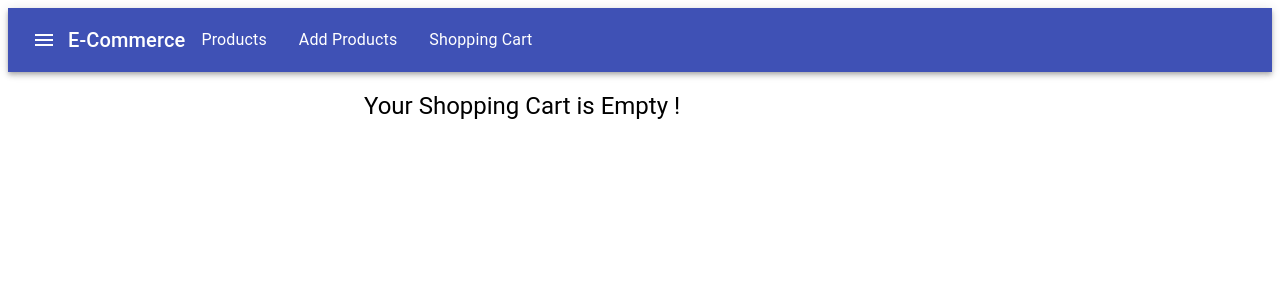
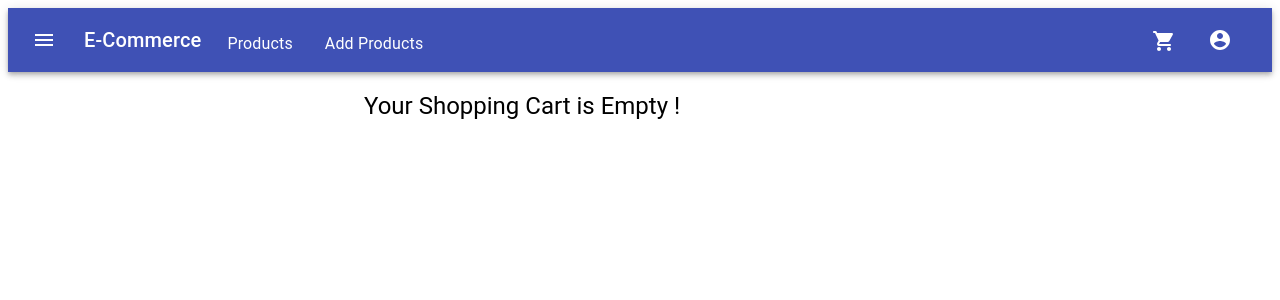
Before and after one commit to oursky/presentation-microservices-kotlin, a React (Create React App) app in the folder frontend/: page /cart in a window 1280 px wide. Shown: the top 300 px of the page. Built offline with nearby package versions, Linux system fonts and the light colour scheme; no server answers.

Commit message:
Update navbar

```diff
--- a/frontend/src/Components/Navbar.tsx
+++ b/frontend/src/Components/Navbar.tsx
@@ -1,41 +1,147 @@
 import React from 'react';
-import AppBar from '@material-ui/core/AppBar';
-import Toolbar from '@material-ui/core/Toolbar';
-import Typography from '@material-ui/core/Typography';
-import IconButton from '@material-ui/core/IconButton';
-import MenuIcon from '@material-ui/icons/Menu';
-import MenuItem from '@material-ui/core/MenuItem';
+import {
+    AppBar,
+    Toolbar,
+    Typography,
+    IconButton,
+    Menu,
+    MenuItem,
+} from '@material-ui/core';
+import { MenuProps } from '@material-ui/core/Menu';
 import { Link } from "react-router-dom";
+import {
+    AccountCircleRounded,
+    ShoppingCartRounded
+} from '@material-ui/icons';
+import MenuIcon from '@material-ui/icons/Menu'
+import { createStyles, makeStyles, Theme, withStyles } from '@material-ui/core/styles';
 
-export default class Navbar extends React.Component {
+const StyledMenu = withStyles({
+    paper: {
+        border: '1px solid #d3d4d5',
+    },
+})((props: MenuProps) => (
+    <Menu
+        elevation={0}
+        getContentAnchorEl={null}
+        anchorOrigin={{
+            vertical: 'bottom',
+            horizontal: 'center',
+        }}
+        transformOrigin={{
+            vertical: 'top',
+            horizontal: 'center',
+        }}
+        { ...props }
+    />
+));
 
-    render(){
+const StyledMenuItem = withStyles(theme => ({
+    root: {
+        '&:focus': {
+            backgroundColor: theme.palette.primary.main,
+            '& .MuiListItemIcon-root, & .MuiListItemText-primary': {
+                color: theme.palette.common.white,
+            },
+        },
+    },
+}))(MenuItem);
+
+const useStyles = makeStyles((theme: Theme) =>
+  createStyles({
+
+    root: {
+         flexGrow: 1,
+    },
+
+    menuButton: {
+        marginRight: theme.spacing(2),
+    },
+
+    menuItems: {
+        marginLeft: 10,
+        marginRight: 'auto',
+    },
+
+    menuItem: {
+        display: 'inline-block'
+    },
+
+    menuItemText:{
+        display: 'inline-block',
+        paddingTop: theme.spacing(1)
+    }
+  }),
+);
+
+export default function Navbar(){
+
+    const classes = useStyles();
+    const [anchorEl, setAnchorEl] = React.useState<null | HTMLElement>(null);
+
+    function handleClick(event: React.MouseEvent<HTMLElement>) {
+        setAnchorEl(event.currentTarget);
+    }
+
+    function handleClose() {
+        setAnchorEl(null);
+    }
+
     return (
         <div>
             <AppBar position="static">
                 <Toolbar>
-                        <IconButton edge="start" color="inherit" aria-label="menu">
+                    <IconButton edge="start" className={classes.menuButton} color="inherit" aria-label="menu">
                         <MenuIcon />
                     </IconButton>
-                        <Typography variant="h6">
+
+                    <Typography variant="h6" color = "inherit">
                         E-Commerce
                     </Typography>
 
-                        <MenuItem>
-                            <Link to = "/" style = {{ textDecoration: 'none', color: "white" }}>Products</Link>
+                    <section className = {classes.menuItems}>
+                        <MenuItem className = {classes.menuItem}>
+                            <Link className = {classes.menuItemText} to = "/" style = {{ textDecoration: 'none', color: "white" }}>Products</Link>
                         </MenuItem>
 
-                        <MenuItem>
-                            <Link to = "/new" style = {{ textDecoration: 'none', color: "white" }}>Add Products</Link>
+                        <MenuItem className = {classes.menuItem}>
+                            <Link className = {classes.menuItemText} to = "/new" style = {{ textDecoration: 'none', color: "white" }}>Add Products</Link>
                         </MenuItem>
 
+                    </section>
+
                     <MenuItem>
-                            <Link to = "/cart" style = {{ textDecoration: 'none', color: "white" }}>Shopping Cart</Link>
+                        <Link className = {classes.menuItemText} to = "/cart" style = {{ textDecoration: 'none', color: "white" }}>
+                            <ShoppingCartRounded />
+                        </Link>
                     </MenuItem>
+
+                    <MenuItem aria-controls="simple-menu" aria-haspopup="true" onClick={handleClick}>
+                        <AccountCircleRounded />
+                    </MenuItem>
+
+
 
                 </Toolbar>
             </AppBar>
+            <StyledMenu
+                id="customized-menu"
+                anchorEl={anchorEl}
+                keepMounted
+                open={Boolean(anchorEl)}
+                onClose={handleClose}
+            >
+                <StyledMenuItem onClick={handleClose}>
+                    <Link to = "/login" style = {{ textDecoration: 'none', color: "black" }}>
+                        Login
+                     </Link>
+                </StyledMenuItem>
+                <StyledMenuItem onClick={handleClose}>
+                    <Link to = "/register" style = {{ textDecoration: 'none', color: "black" }}>
+                        Register
+                     </Link>
+                </StyledMenuItem>
+            </StyledMenu>
         </div>
     )
 }
-}
```
Lines whose indentation alone changed are shown as unchanged.
